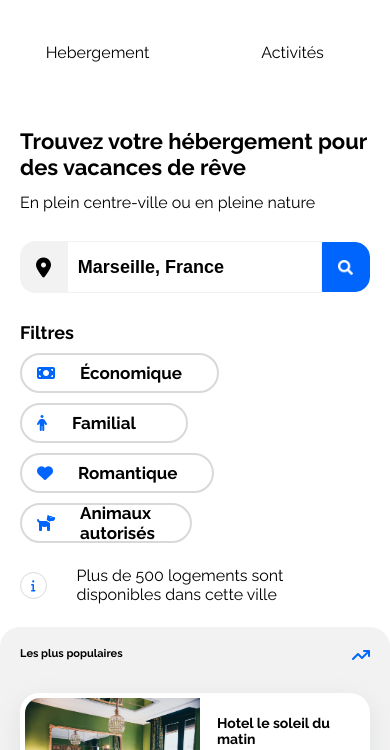
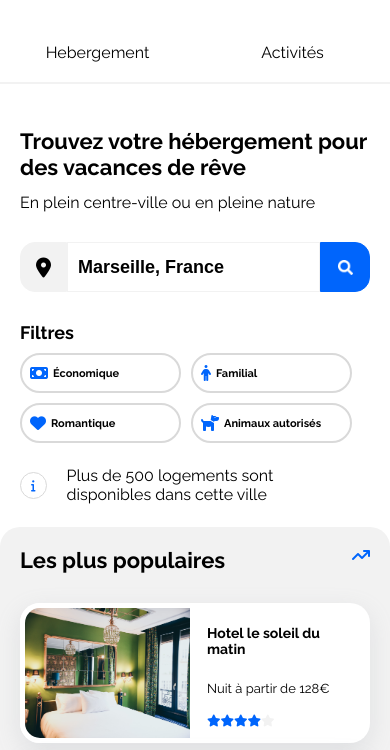
Before and after one commit to Houroux/Booki, a plain HTML site: page index.html in a window 390 px wide. Shown: the part 42-792 px from the top of the page. Drawn offline with Linux system fonts and the light colour scheme.

Commit message:
fix : trait du menu + affichage 320px

```diff
--- a/css/style.css
+++ b/css/style.css
@@ -1,8 +1,11 @@
+* {
+  box-sizing: border-box;
+}
+
 body {
   font-family: "Raleway", sans-serif;
   margin: 0px 40px;
   padding: 0px;
-  box-sizing: border-box;
   max-width: 1400px;
 }
 
@@ -97,6 +100,8 @@ form {
   display: flex;
   height: 50px;
   align-items: center;
+
+  max-width: 400px;
 }
 
 form .i-container {
@@ -106,7 +111,13 @@ form .i-container {
   border-radius: 15px 0px 0px 15px;
   display: flex;
   align-items: center;
-  width: 50px;
+  padding: 0 15px;
+}
+
+.input-text {
+  flex: 1;
+  position: relative;
+  height: 100%;
 }
 
 form .i-container i {
@@ -114,7 +125,8 @@ form .i-container i {
 }
 
 #localisation {
-  height: 48px;
+  position: absolute;
+  inset: 0;
   border: 1px solid #f2f2f2;
   font-weight: 700;
   font-size: 18px;
@@ -143,6 +155,11 @@ form .i-container i {
   gap: 30px;
   cursor: default;
   align-items: center;
+}
+.filtres-wrapper {
+  flex: 1;
+  display: flex;
+  gap: 10px;
 }
 
 .filtres-card {
@@ -223,10 +240,12 @@ aside {
   flex-wrap: wrap;
   width: 100%;
   margin: 30px 0px;
+  gap: 30px;
 }
 
 article {
-  flex-basis: 33%;
+  flex-basis: calc(33% - 20px);
+
 }
 
 .card-main {
@@ -237,6 +256,7 @@ article {
   justify-content: space-between;
   padding-bottom: 10px;
   box-shadow: rgba(149, 157, 165, 0.2) 0px 8px 24px;
+  height: 100%;
 }
 
 main img {
@@ -245,6 +265,7 @@ main img {
   object-position: center;
   object-fit: cover;
   height: 120px;
+  width: 100%;
 }
 
 .star-full {
--- a/css/style_mobile.css
+++ b/css/style_mobile.css
@@ -12,6 +12,7 @@
   .nav-hover {
     order: 2;
     width: 50vw;
+    background: #F2F2F2;
   }
   .nav {
     margin-bottom: 20px;
@@ -32,6 +33,10 @@
     padding: 0px 20px;
   }
 
+.info h2 {
+  padding: 0px 10px;
+}
+
   .rechercher-mobile {
     display: inline;
     background: center / 15px 15px no-repeat url(../images/icons/Vector.png)
@@ -45,19 +50,31 @@
 
   .filtres {
     gap: 10px;
-    flex-wrap: wrap;
+    flex-direction: column;
+    align-items: flex-start;
   }
 
   .filtres em {
     flex-basis: 100%;
   }
+
+.filtres-wrapper {
+  flex-wrap: wrap;
+  width: 100%;
+}
+
   .filtres-card {
     box-sizing: border-box;
-    flex-basis: 48%;
+    flex-basis: 46%;
     gap: 5px;
+    padding: 0px 4px 0px 8px;
   }
 
-  h4 {
+  .filtres-card h3 {
+ padding: 0;
+  }
+
+  h3 {
     font-size: 11px;
   }
 
@@ -87,6 +104,10 @@
     display: none;
   }
 
+.activites-section h4 {
+  padding-left: 20px;
+}
+
   .activites-container {
     flex-direction: column;
     gap: 25px;
--- a/index.html
+++ b/index.html
@@ -40,13 +40,14 @@
       <div class="i-container">
         <i class="fa-solid fa-location-dot fa-lg"></i>
       </div>
+      <div class="input-text">
       <input
         name="localisation"
         id="localisation"
         type="text"
         placeholder="Votre destination"
         value="Marseille, France"
-      />
+      /></div>
       <input
         class="rechercher-desktop"
         type="submit"
@@ -66,6 +67,7 @@
     </form>
     <section class="filtres margin-top">
       <em>Filtres</em>
+      <div class="filtres-wrapper">
       <div class="filtres-card">
         <i class="fa-solid fa-money-bill"></i>
         <h3>Économique</h3>
@@ -85,6 +87,7 @@
         <i class="fa-solid fa-dog"></i>
         <h3>Animaux autorisés</h3>
       </div>
+    </div>
     </section>
     <section class="info margin-top">
       <i class="fa-solid fa-info fa-xs"></i>
```
